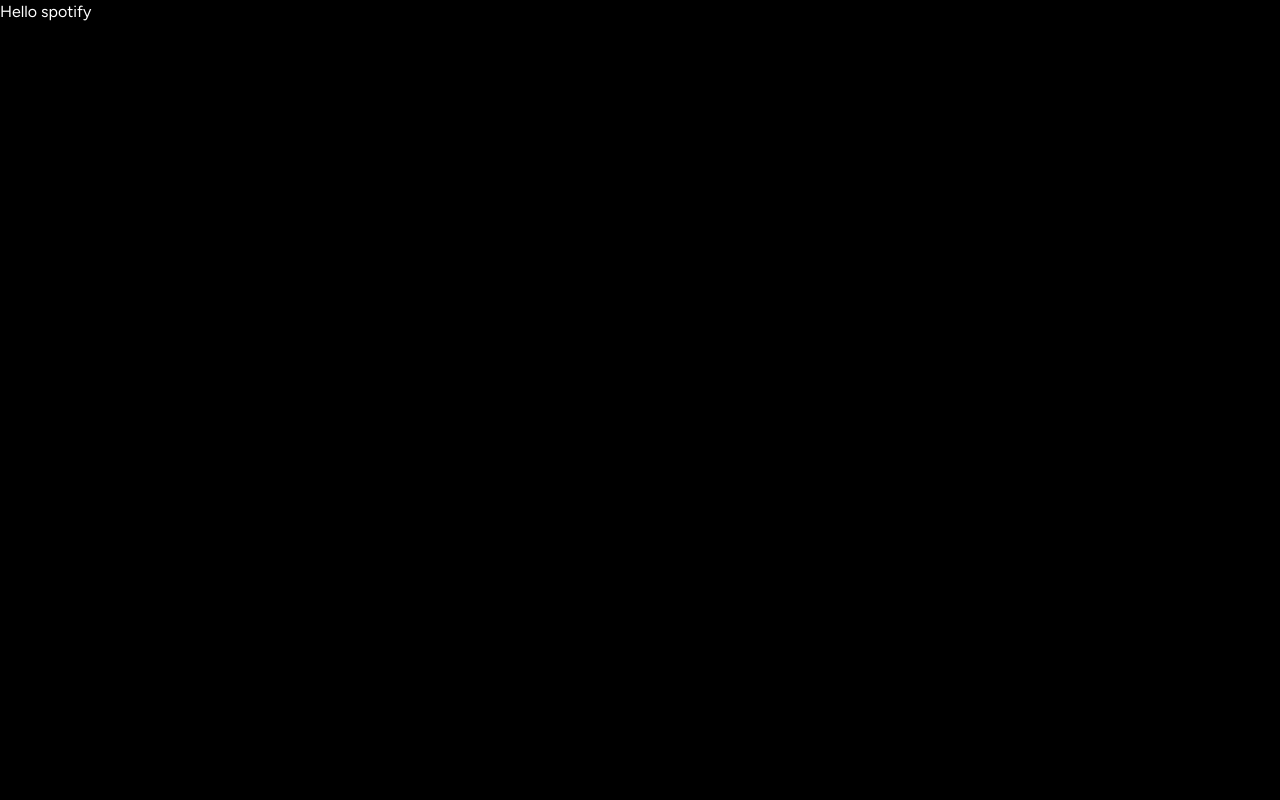
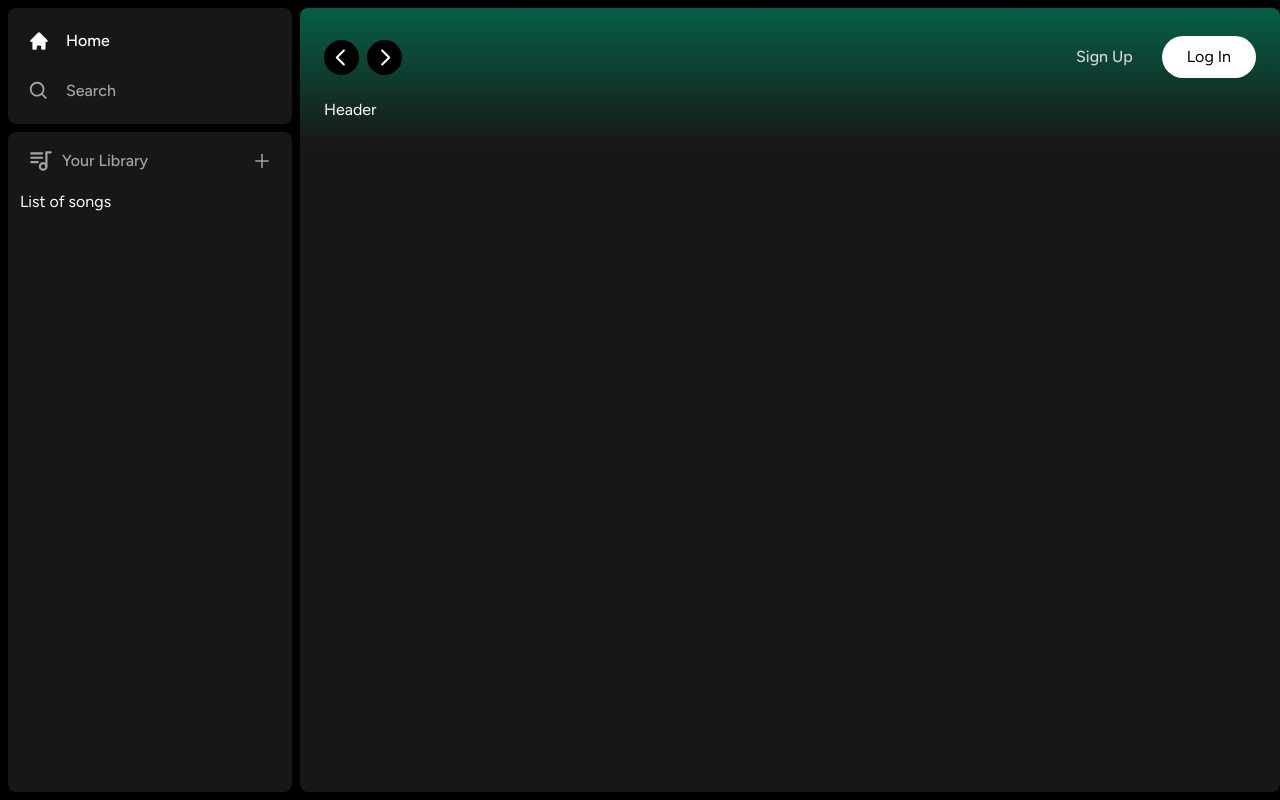
Before and after one commit to jason-nordheim/Muziq, a Next.js app: page / in a window 1280 px wide. Built offline with nearby package versions, Linux system fonts and the light colour scheme.

Commit message:
setup layout

```diff
--- /dev/null
+++ b/app/(site)/page.tsx
@@ -0,0 +1,9 @@
+import Header from "@/components/Header";
+
+export default function Home() {
+  return (
+    <div className="bg-neutral-900 rounded-lg h-full w-full overflow-hidden overflow-y-auto">
+      <Header>Header</Header>
+    </div>
+  );
+}
--- a/app/layout.tsx
+++ b/app/layout.tsx
@@ -1,8 +1,9 @@
+import Sidebar from "@/components/Sidebar";
 import "./globals.css";
 import type { Metadata } from "next";
 import { Figtree } from "next/font/google";
 
-const inter = Figtree({ subsets: ["latin"] });
+const font = Figtree({ subsets: ["latin"] });
 
 export const metadata: Metadata = {
   title: "Spotify Clone",
@@ -12,7 +13,9 @@
 export default function RootLayout({ children }: { children: React.ReactNode }) {
   return (
     <html lang="en">
-      <body className={inter.className}>{children}</body>
+      <body className={font.className}>
+        <Sidebar>{children}</Sidebar>
+      </body>
     </html>
   );
 }
--- a/app/page.tsx
+++ /dev/null
@@ -1,5 +0,0 @@
-import Image from "next/image";
-
-export default function Home() {
-  return <div>Hello spotify</div>;
-}
--- /dev/null
+++ b/components/Box.tsx
@@ -0,0 +1,9 @@
+import { FC, PropsWithChildren } from "react";
+import { twMerge } from "tailwind-merge";
+
+/** pre-styled box that supports additional tailwind classes  */
+const Box: FC<PropsWithChildren<{ className?: string }>> = ({ children, className }) => {
+  return <div className={twMerge(className, `bg-neutral-900 rounded-lg h-fit w-full`)}>{children}</div>;
+};
+
+export default Box;
--- /dev/null
+++ b/components/Button.tsx
@@ -0,0 +1,27 @@
+import { ButtonHTMLAttributes, FC, forwardRef } from "react";
+import { twMerge } from "tailwind-merge";
+
+interface ButtonProps extends ButtonHTMLAttributes<HTMLButtonElement> {}
+
+const Button = forwardRef<HTMLButtonElement, ButtonProps>(
+  ({ className, children, disabled, type = "button", ...props }, ref) => {
+    return (
+      <button
+        type={type}
+        className={twMerge(
+          `w-full rounded-full bg-green-500 border border-transparent px-3 py-3 disabled:cursor-not-allowed disabled:opacity-50 text-black font- bold hover:opacity-75 transition`,
+          className
+        )}
+        disabled={disabled}
+        ref={ref}
+        {...props}
+      >
+        {children}
+      </button>
+    );
+  }
+);
+
+Button.displayName = "Button";
+
+export default Button;
--- /dev/null
+++ b/components/Header.tsx
@@ -0,0 +1,60 @@
+"use client";
+
+import { useRouter } from "next/navigation";
+import { FC, PropsWithChildren } from "react";
+import { twMerge } from "tailwind-merge";
+import { RxCaretLeft, RxCaretRight } from "react-icons/rx";
+import { HiHome, HiSearch } from "react-icons/hi";
+import Button from "./Button";
+
+const Header: FC<PropsWithChildren<{ className?: string }>> = ({ children, className }) => {
+  const router = useRouter();
+
+  const handleLogout = () => {
+    // todo: implement logout functionality
+  };
+
+  return (
+    <div className={twMerge(`h-fit bg-gradient-to-b from-emerald-800 p-6`, className)}>
+      <div className="w-full mb-4 flex items-center justify-between">
+        {/** desktop */}
+        <div className="hidden md:flex gap-x-2 items-center">
+          <button
+            className="rounded-full bg-black flex items-center justify-center hover:opacity-75 transition"
+            onClick={() => router.back()}
+          >
+            <RxCaretLeft size={35} className="text-white" />
+          </button>
+          <button
+            className="rounded-full bg-black flex items-center justify-center hover:opacity-75 transition"
+            onClick={() => router.forward()}
+          >
+            <RxCaretRight size={35} className="text-white" />
+          </button>
+        </div>
+        {/** mobile */}
+        <div className="flex md:hidden gap-x-2 items-center">
+          <button className="rounded-full p-2 bg-white flex items-center justify-center hover:opacity-75">
+            <HiHome className="text-black" size={20} />
+          </button>
+          <button className="rounded-full p-2 bg-white flex items-center justify-center hover:opacity-75">
+            <HiSearch className="text-black" size={20} />
+          </button>
+        </div>
+        <div className="flex justify-between items-center gap-x-4">
+          <>
+            <div>
+              <Button className="bg-transparent text-neutral-300 font-medium">Sign Up</Button>
+            </div>
+            <div>
+              <Button className="bg-white px-6 py-2">Log In</Button>
+            </div>
+          </>
+        </div>
+      </div>
+      {children}
+    </div>
+  );
+};
+
+export default Header;
--- /dev/null
+++ b/components/Library.tsx
@@ -0,0 +1,29 @@
+"use client";
+
+import { FC } from "react";
+import { TbPlaylist } from "react-icons/tb";
+import { AiOutlinePlus } from "react-icons/ai";
+
+const Library: FC = () => {
+  const onClick = () => {
+    // handle upload
+  };
+  return (
+    <div className="flex flex-col">
+      <div className="flex items-center justify-between px-5 pt-4">
+        <div className="inline-flex items-center gap-x-2">
+          <TbPlaylist size={26} className="text-neutral-400" />
+          <p className="text-neutral-400 font-medium text-md">Your Library</p>
+        </div>
+        <AiOutlinePlus
+          onClick={onClick}
+          size={20}
+          className="text-neutral-400 cursor-pointer hover:text-white transition"
+        />
+      </div>
+      <div className="flex flex-col gap-y-2 mt-4 px-3">List of songs</div>
+    </div>
+  );
+};
+
+export default Library;
--- /dev/null
+++ b/components/Sidebar.tsx
@@ -0,0 +1,50 @@
+"use client";
+
+import { FC, PropsWithChildren, useMemo } from "react";
+import { usePathname } from "next/navigation";
+import { HiHome } from "react-icons/hi";
+import { BiSearch } from "react-icons/bi";
+import Box from "./Box";
+import SidebarItem from "./SidebarItem";
+import Library from "./Library";
+
+const Sidebar: FC<PropsWithChildren> = ({ children }) => {
+  const pathname = usePathname();
+
+  const routes = useMemo(() => {
+    return [
+      {
+        icon: HiHome,
+        label: "Home",
+        active: pathname !== "/search",
+        href: "/",
+      },
+      {
+        icon: BiSearch,
+        label: "Search",
+        active: pathname === "/search",
+        href: "/search",
+      },
+    ];
+  }, [pathname]);
+
+  return (
+    <div id="sidebar-container" className="flex h-full">
+      <div className="hidden md:flex flex-col gap-y-2 bg-black h-full w-[300px] p-2">
+        <Box>
+          <div className="flex flex-col gap-y-4 px-5 py-4">
+            {routes.map((item) => (
+              <SidebarItem key={item.label} {...item} />
+            ))}
+          </div>
+        </Box>
+        <Box className="overflow-y-auto h-full flex-1">
+          <Library />
+        </Box>
+      </div>
+      <main className="h-full flex-1 overflow-y-auto py-2">{children}</main>
+    </div>
+  );
+};
+
+export default Sidebar;
--- /dev/null
+++ b/components/SidebarItem.tsx
@@ -0,0 +1,26 @@
+import Link from "next/link";
+import { FC, PropsWithChildren } from "react";
+import { IconType } from "react-icons";
+import { twMerge } from "tailwind-merge";
+
+const SidebarItem: FC<{ icon: IconType; label: string; active?: boolean; href: string }> = ({
+  icon: Icon,
+  label,
+  active,
+  href,
+}) => {
+  return (
+    <Link
+      href={href}
+      className={twMerge(
+        `flex flex-row h-auto items-center w-full gap-x-4 text-md font-medium cursor-pointer hover:text-white transition text-neutral-400 py-1`,
+        active && "text-white"
+      )}
+    >
+      <Icon size={26} />
+      <p className="truncate w-full">{label}</p>
+    </Link>
+  );
+};
+
+export default SidebarItem;
```
